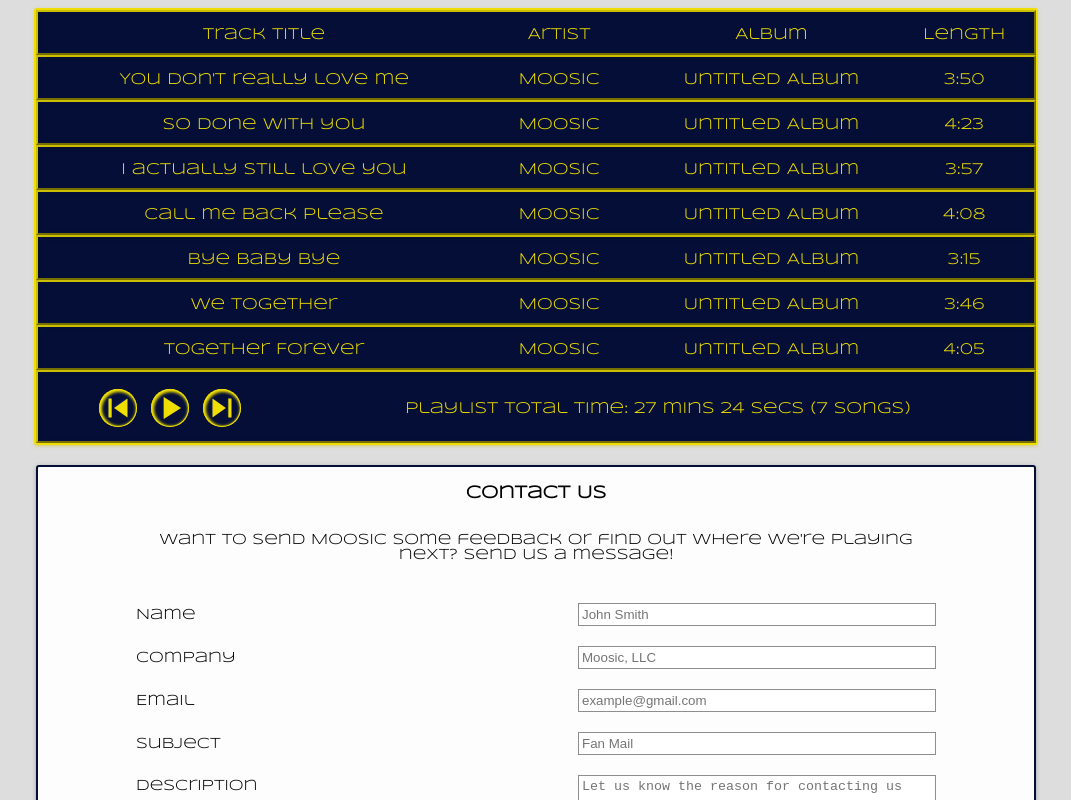
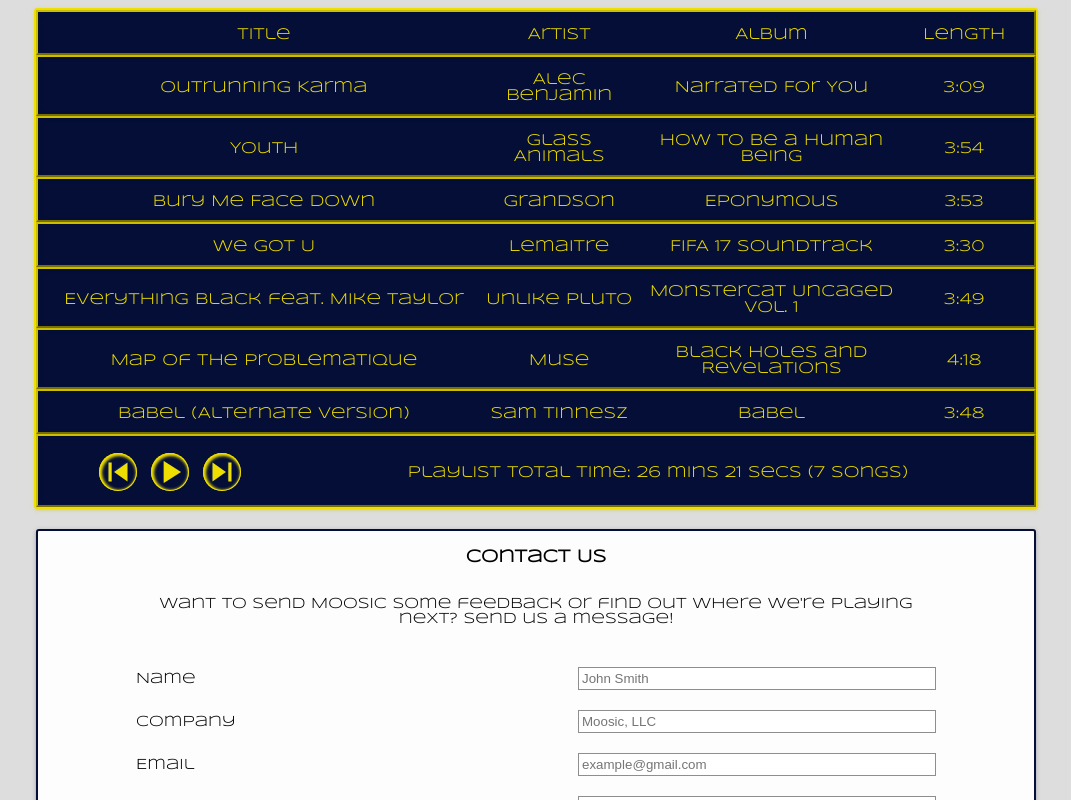
Before and after one commit to Spanishiwa/Moosic, a React app: page / in a window 1280 px wide. Shown: the top 800 px of the page, without its empty margins (104-1175 px from the left). Built offline with nearby package versions, Linux system fonts and the light colour scheme; a web font is replaced by a local one.

Commit message:
changed data input from html attributes to db.json

```diff
--- a/index.html
+++ b/index.html
@@ -20,56 +20,5 @@
     </head>
     <body>
         <main class="main-content" id="main-content"></main>
-        <ul id="playListData">
-            <li
-            data-artist-title="Moosic"
-            data-album-title="Untitled Album"
-            data-song-duration-secs="230"
-            data-song-title="You don't really love me"
-            data-mp3-src="./src/sounds/lematire-we-got-you.mp3"
-            ></li>
-            <li
-            data-artist-title="Moosic"
-            data-album-title="Untitled Album"
-            data-song-duration-secs="263"
-            data-song-title="So done with you"
-            data-mp3-src="./src/sounds/alec-benjamin-outrunning-karma.mp3"
-            ></li>
-            <li
-            data-artist-title="Moosic"
-            data-album-title="Untitled Album"
-            data-song-duration-secs="237"
-            data-song-title="I actually still love you"
-            data-mp3-src="./src/sounds/sam-tinnesz-babel-(alternate-version).mp3"
-            ></li>
-            <li
-            data-artist-title="Moosic"
-            data-album-title="Untitled Album"
-            data-song-duration-secs="248"
-            data-song-title="Call me back please"
-            data-mp3-src="./src/sounds/mike-taylor-everything-black.mp3"
-            ></li>
-            <li
-            data-artist-title="Moosic"
-            data-album-title="Untitled Album"
-            data-song-duration-secs="195"
-            data-song-title="Bye baby bye"
-            data-mp3-src="./src/sounds/grandson-bury-me-face-down.mp3"
-            ></li>
-            <li
-            data-artist-title="Moosic"
-            data-album-title="Untitled Album"
-            data-song-duration-secs="226"
-            data-song-title="We together"
-            data-mp3-src="./src/sounds/muse-map-of-the-problematique.mp3"
-            ></li>
-            <li
-            data-artist-title="Moosic"
-            data-album-title="Untitled Album"
-            data-song-duration-secs="245"
-            data-song-title="Together Forever"
-            data-mp3-src="./src/sounds/glass-animals-youth.mp3"
-            ></li>
-        </ul>
     </body>
 </html>
--- a/src/css/styles.css
+++ b/src/css/styles.css
@@ -249,53 +249,53 @@
     max-height: 435px;
     overflow-y: auto;
   }
-  body main .playList .trackList .albumTitle {
+  body main .playList .trackList .album {
     align-self: flex-end;
     flex: 1 1 60%;
     font-size: 13px;
     text-align: right;
   }
-  body main .playList .trackList .artistTitle {
+  body main .playList .trackList .artist {
     align-self: flex-end;
     flex: 1 1 40%;
     font-size: 13px;
     text-align: left;
   }
-  body main .playList .trackList .songDuration {
+  body main .playList .trackList .duration {
     align-self: flex-start;
     flex: 1 1 10%;
     font-size: 10px;
     text-align: right;
   }
-  body main .playList .trackList .songTitle {
+  body main .playList .trackList .title {
     align-self: flex-start;
     flex-direction: row;
     flex: 1 1 90%;
     font-size: 13px;
     text-align: left;
   }
-  body main .playList li.playList-header .albumTitle {
+  body main .playList li.playList-header .album {
     align-self: flex-end;
     flex: 1 1 40%;
     font-size: 13px;
     order: 4;
     text-align: right;
   }
-  body main .playList li.playList-header .artistTitle {
+  body main .playList li.playList-header .artist {
     align-self: flex-end;
     flex: 1 1 40%;
     font-size: 13px;
     order: 3;
     text-align: left;
   }
-  body main .playList li.playList-header .songDuration {
+  body main .playList li.playList-header .duration {
     align-self: flex-start;
     flex: 1 1 40%;
     font-size: 10px;
     order: 2;
     text-align: right;
   }
-  body main .playList li.playList-header .songTitle {
+  body main .playList li.playList-header .title {
     align-self: flex-start;
     flex: 1 1 40%;
     flex-direction: row;
@@ -406,24 +406,24 @@
     max-height: 650px;
     overflow-y: auto;
   }
-  body main .playList li.playList-header .albumTitle,
-  body main .playList .trackList .albumTitle {
+  body main .playList li.playList-header .album,
+  body main .playList .trackList .album {
     flex: 1 1 27%;
     text-align: center;
   }
-  body main .playList li.playList-header .artistTitle,
-  body main .playList .trackList .artistTitle {
+  body main .playList li.playList-header .artist,
+  body main .playList .trackList .artist {
     flex: 1 1 16%;
     text-align: center;
   }
-  body main .playList li.playList-header .songDuration,
-  body main .playList .trackList .songDuration {
+  body main .playList li.playList-header .duration,
+  body main .playList .trackList .duration {
     flex: 1 1 12%;
     order: 4;
     text-align: center;
   }
-  body main .playList li.playList-header .songTitle,
-  body main .playList .trackList .songTitle {
+  body main .playList li.playList-header .title,
+  body main .playList .trackList .title {
     flex: 1 1 44%;
     flex-direction: row;
     text-align: center;
--- /dev/null
+++ b/src/js/db.json
@@ -0,0 +1,58 @@
+{
+    "songs": [
+        {
+            "artist": "Alec Benjamin",
+            "album": "Narrated For You",
+            "duration": "189",
+            "title": "Outrunning Karma",
+            "src": "./src/sounds/alec-benjamin-outrunning-karma.mp3"
+        },
+        {
+            "artist": "Glass Animals",
+            "album": "How to Be a Human Being",
+            "duration": "234",
+            "title": "Youth",
+            "src": "./src/sounds/glass-animals-youth.mp3"
+        },
+        {
+            "artist": "grandson",
+            "album": "Eponymous",
+            "duration": "233",
+            "title": "Bury Me Face Down",
+            "src": "./src/sounds/grandson-bury-me-face-down.mp3"
+        },
+        {
+            "artist": "Lemaitre",
+            "album": "FIFA 17 Soundtrack",
+            "duration": "210",
+            "title": "We Got U",
+            "src": "./src/sounds/lematire-we-got-you.mp3"
+        },
+        {
+            "artist": "Unlike Pluto",
+            "album": "Monstercat Uncaged Vol. 1",
+            "duration": "229",
+            "title": "Everything Black feat. Mike Taylor",
+            "src": "./src/sounds/mike-taylor-everything-black.mp3"
+        },
+        {
+            "artist": "Muse",
+            "album": "Black Holes and Revelations",
+            "duration": "258",
+            "title": "Map of the Problematique",
+            "src": "./src/sounds/muse-map-of-the-problematique.mp3"
+        }
+        ,{
+            "artist": "Sam Tinnesz",
+            "album": "Babel",
+            "duration": "228",
+            "title": "Babel (Alternate Version)",
+            "src": "./src/sounds/sam-tinnesz-babel-(alternate-version).mp3"
+        }
+    ],
+    "alerts": [
+        {
+            "src": "./src/sounds/30s-is-over.wav"
+        }
+    ]
+}
--- a/src/js/playList.jsx
+++ b/src/js/playList.jsx
@@ -1,4 +1,5 @@
 import React from 'react'
+import db from './db'
 import { secsToEnglish, secsToHrsMinsSecs } from './util'
 import Song from './song'
 
@@ -28,9 +29,8 @@
 
     // componentDidMount : PlayList -> PlayList
     componentDidMount() {
-        const songs = Array.from(document.querySelector('#playListData').children)
+        const songs = db.songs
         this.setState({songs: songs})
-
         this.loadSampleOver()
     }
 
@@ -39,7 +39,7 @@
         const audioOver = document.getElementById('audioOver')
 
         audioOver.defaultPlaybackRate = 1.0
-        audioOver.src = './src/sounds/30s-is-over.wav'
+        audioOver.src = db.alerts[0].src
     }
 
     // loadSong: PlayList -> Number -> PlayList
@@ -48,7 +48,7 @@
         const song = this.state.songs[songIdx]
 
         audio.defaultPlaybackRate = 1.5
-        audio.src = song.dataset.mp3Src
+        audio.src = song.src
     }
 
     // play : PlayList -> Number -> PlayList
@@ -147,11 +147,11 @@
     // PlayList -> Number
     toSecs() {
         const songs = this.state.songs
-        const songDurationSecs = (secsSum, song) => {
-            return secsSum + parseInt(song.dataset.songDurationSecs)
+        const sumDuration = (secsSum, song) => {
+            return secsSum + parseInt(song.duration)
         }
 
-        return songs.reduce((songDurationSecs), 0)
+        return songs.reduce((sumDuration), 0)
     }
 
     // resetSampleOver : PlayList -> PlayList
@@ -170,17 +170,17 @@
         : () => this.play(selectedSongIdx)
 
         const playList = songs.map((song, idx) => {
-            const { artistTitle, albumTitle, songDurationSecs, songTitle } = song.dataset
+            const { artist, album, duration, title } = song
             return (
                 <Song
                 key={idx}
-                artistTitle={artistTitle}
-                albumTitle={albumTitle}
-                durationSecs={songDurationSecs}
+                artist={artist}
+                album={album}
+                duration={duration}
                 idx={idx}
                 selectedIdx={selectedSongIdx}
                 onSelection={this.play}
-                title={songTitle}
+                title={title}
                 />
             )
         })
@@ -188,10 +188,10 @@
         return (
             <ul className='playList'>
                 <li className='playList-header'>
-                    <div className='songTitle'>Track Title</div>
-                    <div className='artistTitle'>Artist</div>
-                    <div className='albumTitle'>Album</div>
-                    <div className='songDuration'>Length</div>
+                    <div className='title'>Title</div>
+                    <div className='artist'>Artist</div>
+                    <div className='album'>Album</div>
+                    <div className='duration'>Length</div>
                 </li>
                 <div className='trackList'>
                     { playList }
--- a/src/js/song.jsx
+++ b/src/js/song.jsx
@@ -1,22 +1,22 @@
 import React from 'react'
 import { secsToHrsMinsSecs } from './util'
 
-const Song = ({ albumTitle,
-                artistTitle,
-                durationSecs,
+const Song = ({ album,
+                artist,
+                duration,
                 idx,
                 onSelection,
                 selectedIdx,
                 title }) => {
-    const durationClockFormat = secsToHrsMinsSecs(durationSecs)
+    const durationClockFormat = secsToHrsMinsSecs(duration)
     const className = idx === selectedIdx ? 'active' : ''
 
     return (
         <li className={className} onClick={() => onSelection(idx)}>
-            <div className='songTitle'>{title}</div>
-            <div className='songDuration'>{durationClockFormat}</div>
-            <div className='artistTitle'>{artistTitle}</div>
-            <div className='albumTitle'>{albumTitle}</div>
+            <div className='title'>{title}</div>
+            <div className='duration'>{durationClockFormat}</div>
+            <div className='artist'>{artist}</div>
+            <div className='album'>{album}</div>
         </li>
     )
 }
--- a/webpack.config.js
+++ b/webpack.config.js
@@ -29,6 +29,7 @@
         extensions: [
             ".js"
             , ".jsx"
+            , ".json"
             , "*"
         ]
     }
```
Also changed, not shown: src/less/styles.less (+12 -12 lines), bundle.js, 1 other file (tests, documents, lock files or other folders).
